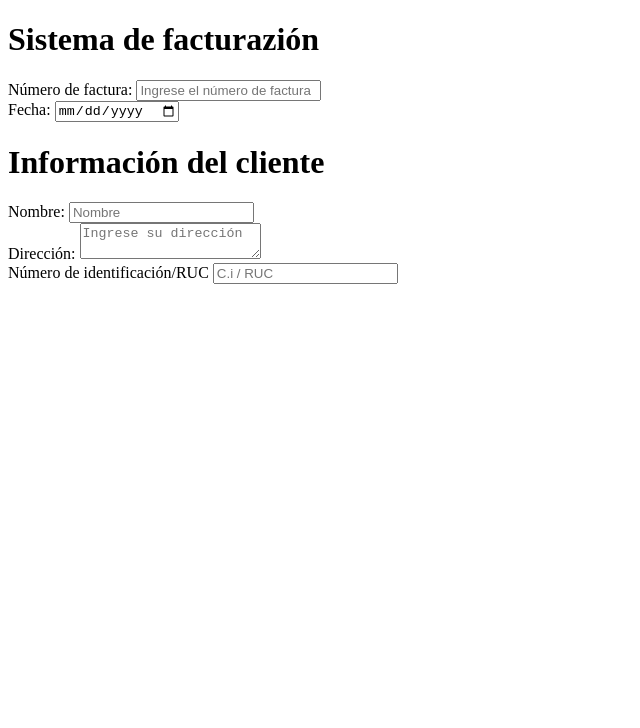
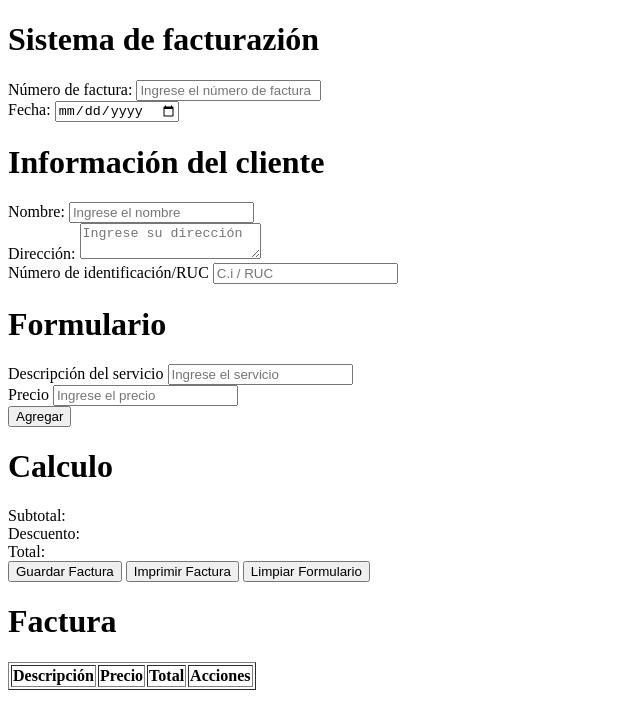
Before and after one commit to PastFlex1/SistemaFac, a plain HTML site: page index.html in a window 1280 px wide. Shown: the whole page, without its empty margins (0-640 px from the left). Drawn offline with Linux system fonts and the light colour scheme.

Commit message:
HTML primera version

```diff
--- a/index.html
+++ b/index.html
@@ -1,8 +1,8 @@
 <!DOCTYPE html>
 <html lang="en">
   <head>
-    <meta charset="UTF-8">
-    <meta name="viewport" content="width=device-width, initial-scale=1.0">
+    <meta charset="UTF-8" />
+    <meta name="viewport" content="width=device-width, initial-scale=1.0" />
     <title>Factura</title>
   </head>
   <body>
@@ -11,16 +11,16 @@
         <h1>Sistema de facturazión</h1>
         <div>
           <label>Número de factura:</label>
-                <input type="text" placeholder="Ingrese el número de factura">
+          <input type="text" placeholder="Ingrese el número de factura" />
         </div>
         <div>
           <label>Fecha:</label>
-                <input type="date" name="" id="">
+          <input type="date" name="" id="" />
         </div>
         <h1>Información del cliente</h1>
         <div>
           <label>Nombre:</label>
-                <input type="text" placeholder="Nombre">
+          <input type="text" placeholder="Ingrese el nombre" />
         </div>
         <div>
           <label>Dirección:</label>
@@ -28,7 +28,45 @@
         </div>
         <div>
           <label>Número de identificación/RUC</label>
-                <input type="text" placeholder="C.i / RUC">
+          <input type="text" placeholder="C.i / RUC" />
+        </div>
+        <h1>Formulario</h1>
+        <div>
+          <label for="">Descripción del servicio</label>
+          <input type="text" placeholder="Ingrese el servicio" />
+        </div>
+        <div>
+          <label for="">Precio</label>
+          <input type="text" placeholder="Ingrese el precio" />
+        </div>
+        <div>
+          <button>Agregar</button>
+        </div>
+        <h1>Calculo</h1>
+        <div>
+            <output>Subtotal:</output>
+        </div>
+        <div>
+            <output>Descuento: </output>
+        </div>
+        <div>
+            <output>Total: </output>
+        </div>
+        <div>
+            <button>Guardar Factura</button>
+            <button>Imprimir Factura</button>
+            <button>Limpiar Formulario</button>
+        </div>
+        <h1>Factura</h1>
+        <div>
+          <table border="1px">
+            <tbody>
+              <th>Descripción</th>
+              <th>Precio</th>
+              <th>Total</th>
+              <th>Acciones</th>
+            </tbody>
+          </table>
         </div>
       </div>
     </div>
```
Also changed, not shown: css/style.css (added). Lines whose indentation alone changed are shown as unchanged.
